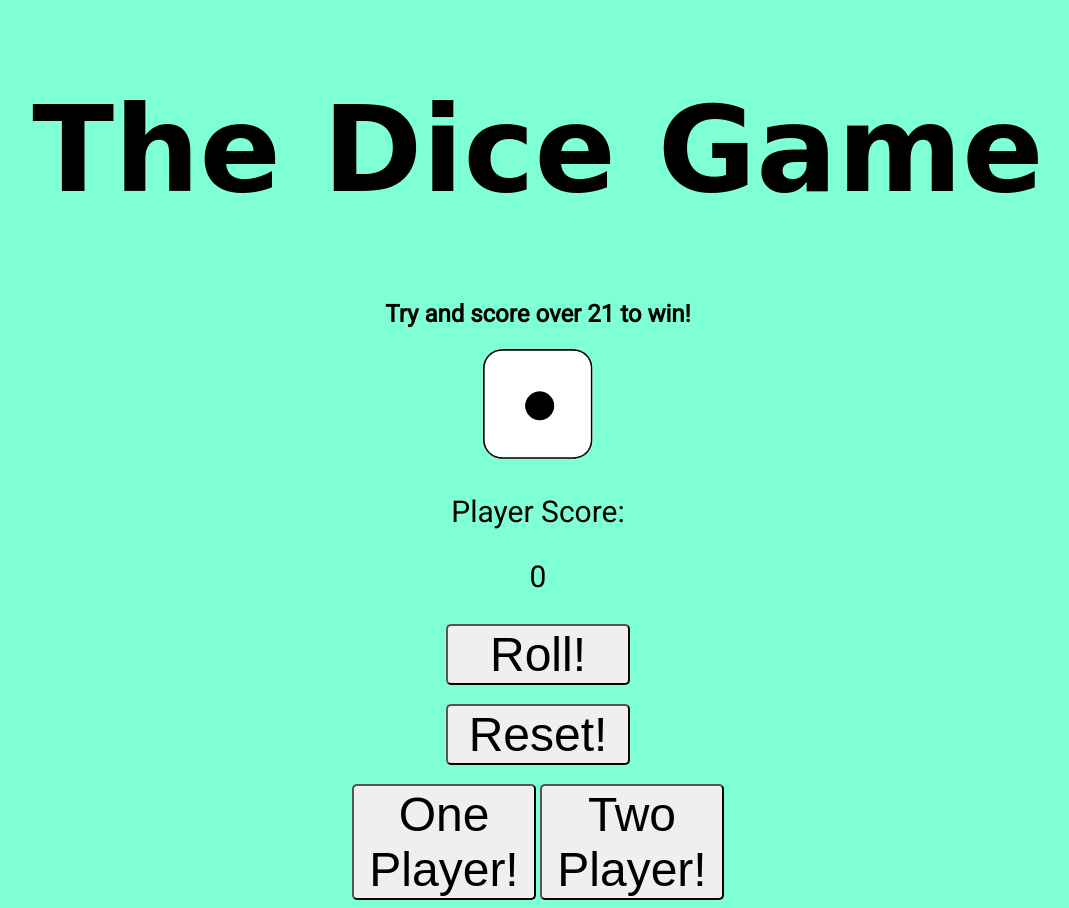
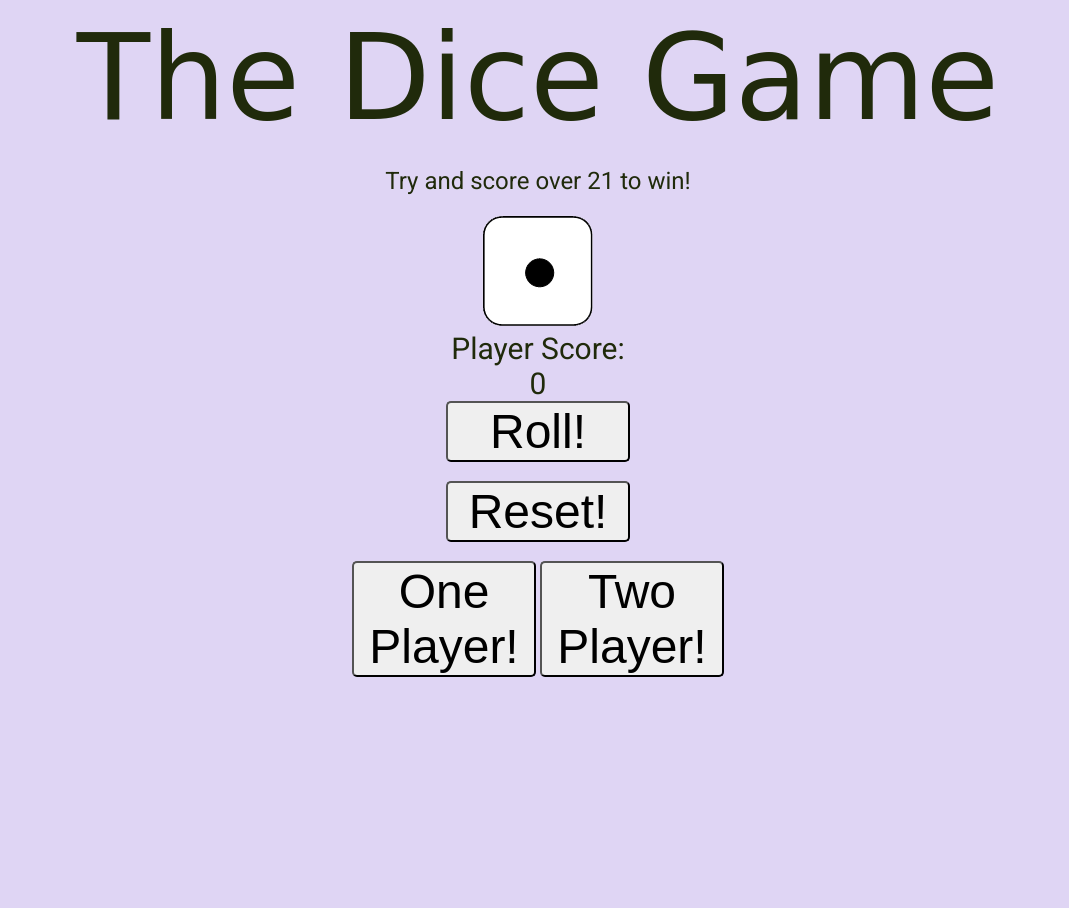
Before and after one commit to seriouswill/dicegame, a plain HTML site: page index.html in a window 1280 px wide. Shown: the whole page, without its empty margins (102-1171 px from the left). After the commit the page ends 800 px from the top, so only its background shows below. Drawn offline with Linux system fonts and the light colour scheme; a web font is replaced by a local one.

Commit message:
added a revolving color bg

```diff
--- a/index.html
+++ b/index.html
@@ -7,7 +7,7 @@
     <link rel="stylesheet" href="style.css" />
     <title>Dice Game!</title>
   </head>
-  <body>
+  <body id="background">
     <header>
       <h1>The Dice Game</h1>
       <h2 id="winText">Try and score over 21 to win!</h2>
--- a/main.js
+++ b/main.js
@@ -121,3 +121,31 @@ reset.addEventListener("click", () => {
     winText.innerHTML = "Try to score over 21!"
     winText.style.fontSize = "150%";
 })
+
+// background
+
+const background = document.getElementById("background");
+
+const getRandomNumber = (maxNum) => {
+  return Math.floor(Math.random() * maxNum);
+};
+
+const getRandomColor = () => {
+  const h = getRandomNumber(360);
+  const s = getRandomNumber(100);
+  const l = getRandomNumber(100);
+
+  return `hsl(${h}deg, ${s}%, ${l}%)`;
+};
+
+const setBackgroundColor = () => {
+  const randomColor = getRandomColor();
+  background.style.backgroundColor = randomColor;
+  background.style.color = randomColor;
+};
+
+setBackgroundColor();
+
+setInterval(() => {
+  setBackgroundColor();
+}, 2500);
--- a/style.css
+++ b/style.css
@@ -4,13 +4,27 @@ body {
   background-color: aquamarine;
   font-family: "Roboto", sans-serif;
   text-align: center;
+  transition: background 1s;
 }
 h1 {
   font-size: 120px;
   font-family: "Palette Mosaic", cursive;
+  margin: 0;
+}
+h1,
+h2 {
+  font-weight: 400;
+  -webkit-filter: invert(100%);
+  filter: invert(100%);
+  transition: color 1s;
 }
 p {
   font-size: 30px;
+  margin: 0;
+  font-weight: 400;
+  -webkit-filter: invert(100%);
+  filter: invert(100%);
+  transition: color 1s;
 }
 
 #score {
```
